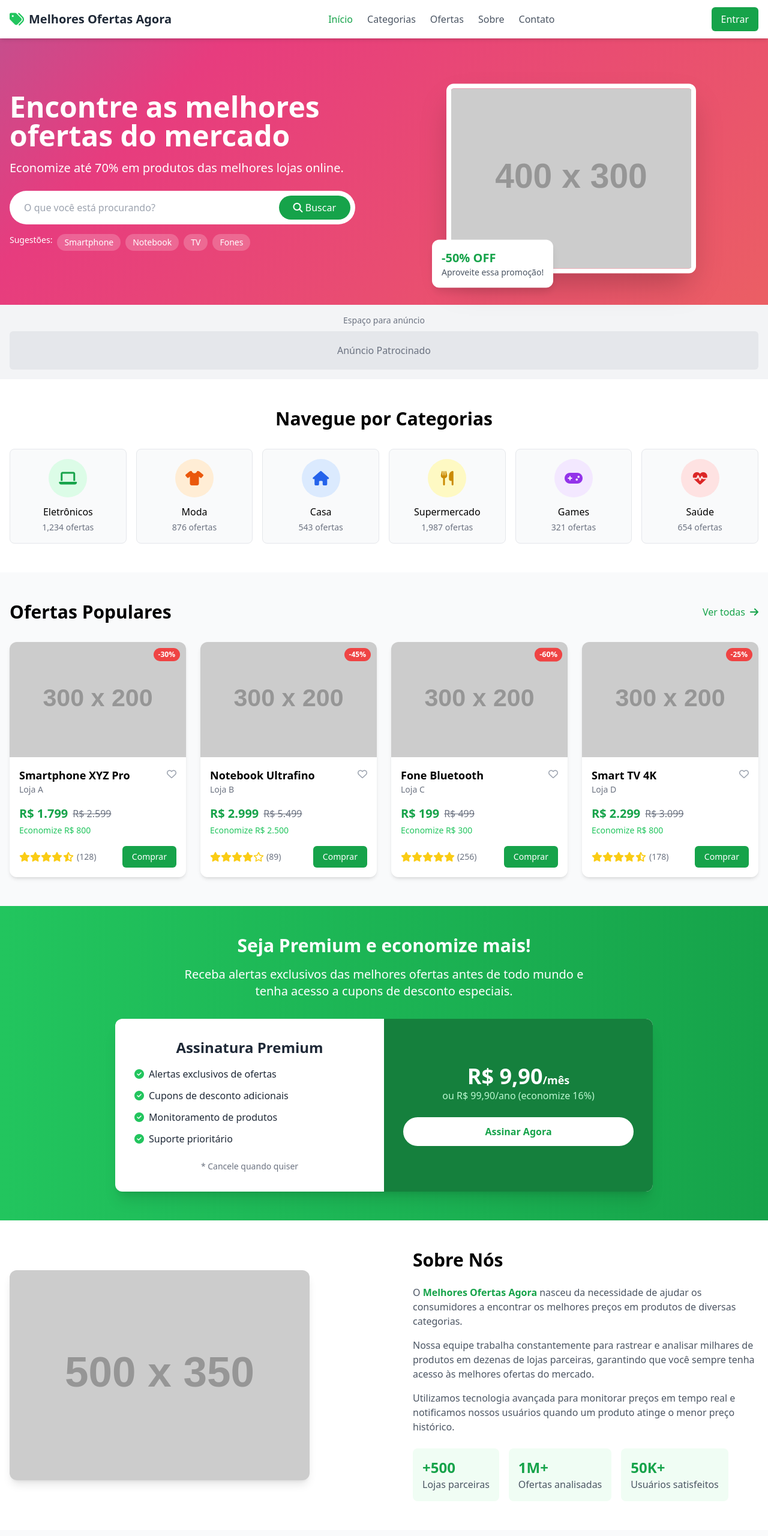
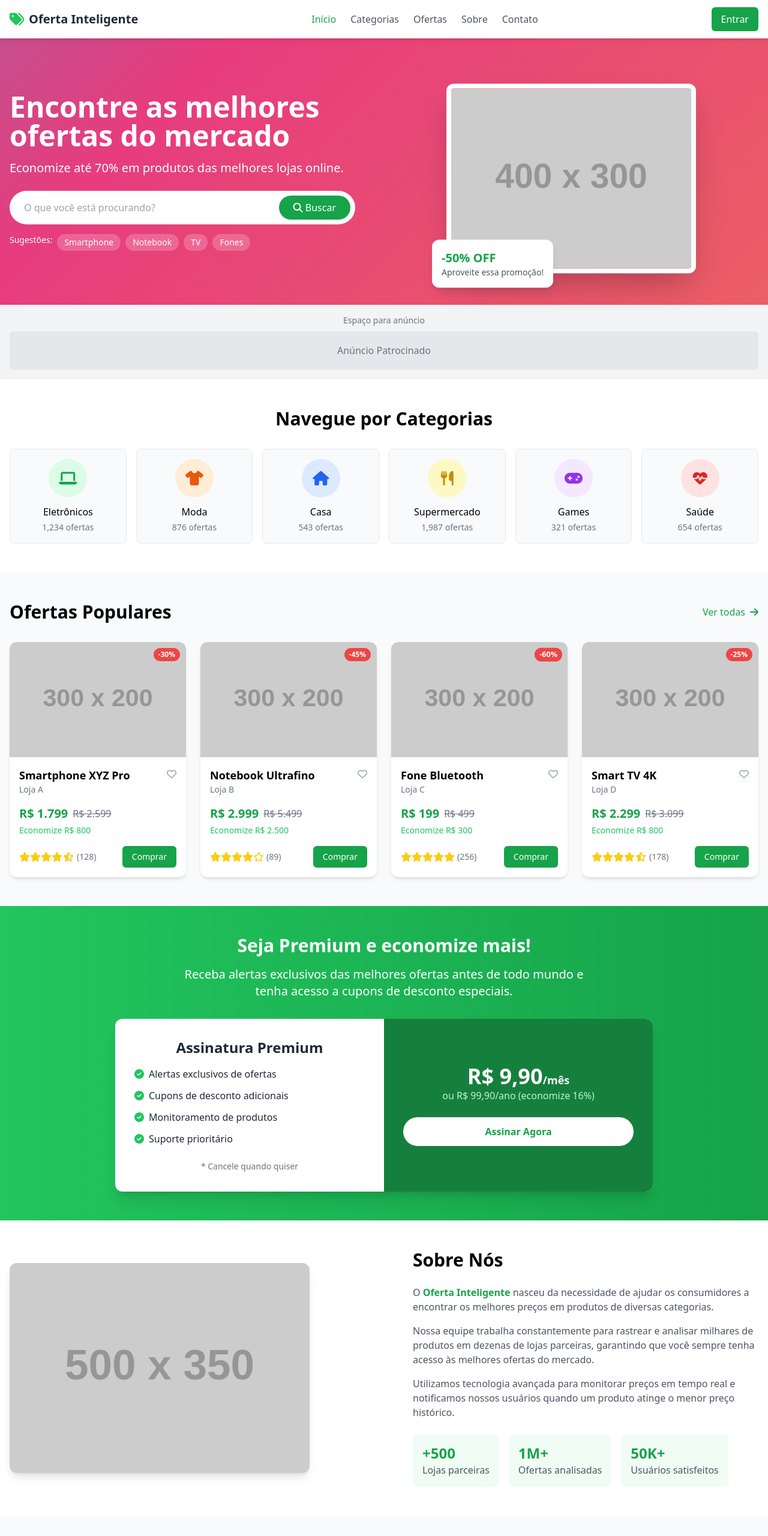
Before and after one commit to LeandroOSousa/melhores-ofertas-agora, a plain HTML site: page index.html in a window 1280 px wide. Shown: the top 2560 px of the page at 60% size. Drawn offline with nearby package versions, Linux system fonts and the light colour scheme; placeholder pictures from the web are drawn by us.

Commit message:
Atualizacao de nome

```diff
--- a/index.html
+++ b/index.html
@@ -3,7 +3,7 @@
 <head>
     <meta charset="UTF-8">
     <meta name="viewport" content="width=device-width, initial-scale=1.0">
-    <title>Melhores Ofertas Agora - Encontre os melhores descontos</title>
+    <title>Oferta Inteligente - Encontre os melhores descontos</title>
     <script src="https://cdn.tailwindcss.com"></script>
     <link rel="stylesheet" href="https://cdnjs.cloudflare.com/ajax/libs/font-awesome/6.4.0/css/all.min.css">
     <link rel="stylesheet" href="/css/style.css">
@@ -15,7 +15,7 @@
         <div class="container mx-auto px-4 py-3 flex justify-between items-center">
             <div class="flex items-center space-x-2">
                 <i class="fas fa-tags text-green-500 text-2xl"></i>
-                <h1 class="text-xl font-bold text-gray-800">Melhores Ofertas Agora</h1>
+                <h1 class="text-xl font-bold text-gray-800">Oferta Inteligente</h1>
             </div>
 
             <nav class="hidden md:flex space-x-6">
@@ -393,7 +393,7 @@
                 <div class="md:w-1/2 md:pl-12">
                     <h2 class="text-3xl font-bold mb-6">Sobre Nós</h2>
                     <p class="text-gray-600 mb-4">
-                        O <span class="font-bold text-green-600">Melhores Ofertas Agora</span> nasceu da necessidade de ajudar os consumidores a encontrar os melhores preços em produtos de diversas categorias.
+                        O <span class="font-bold text-green-600">Oferta Inteligente</span> nasceu da necessidade de ajudar os consumidores a encontrar os melhores preços em produtos de diversas categorias.
                     </p>
                     <p class="text-gray-600 mb-4">
                         Nossa equipe trabalha constantemente para rastrear e analisar milhares de produtos em dezenas de lojas parceiras, garantindo que você sempre tenha acesso às melhores ofertas do mercado.
@@ -612,7 +612,7 @@
                 <div>
                     <div class="flex items-center space-x-2 mb-4">
                         <i class="fas fa-tags text-green-500 text-2xl"></i>
-                        <h3 class="text-xl font-bold">Melhores Ofertas Agora</h3>
+                        <h3 class="text-xl font-bold">Oferta Inteligente</h3>
                     </div>
                     <p class="text-gray-400">
                         Encontre os melhores descontos e economize em suas compras.
@@ -682,7 +682,7 @@
 
             <div class="border-t border-gray-800 mt-8 pt-8 flex flex-col md:flex-row justify-between items-center">
                 <div class="text-gray-400 text-sm mb-4 md:mb-0">
-                    &copy; 2023 Melhores Ofertas Agora. Todos os direitos reservados.
+                    &copy; 2023 Oferta Inteligente. Todos os direitos reservados.
                 </div>
 
                 <div class="flex space-x-6">
```
